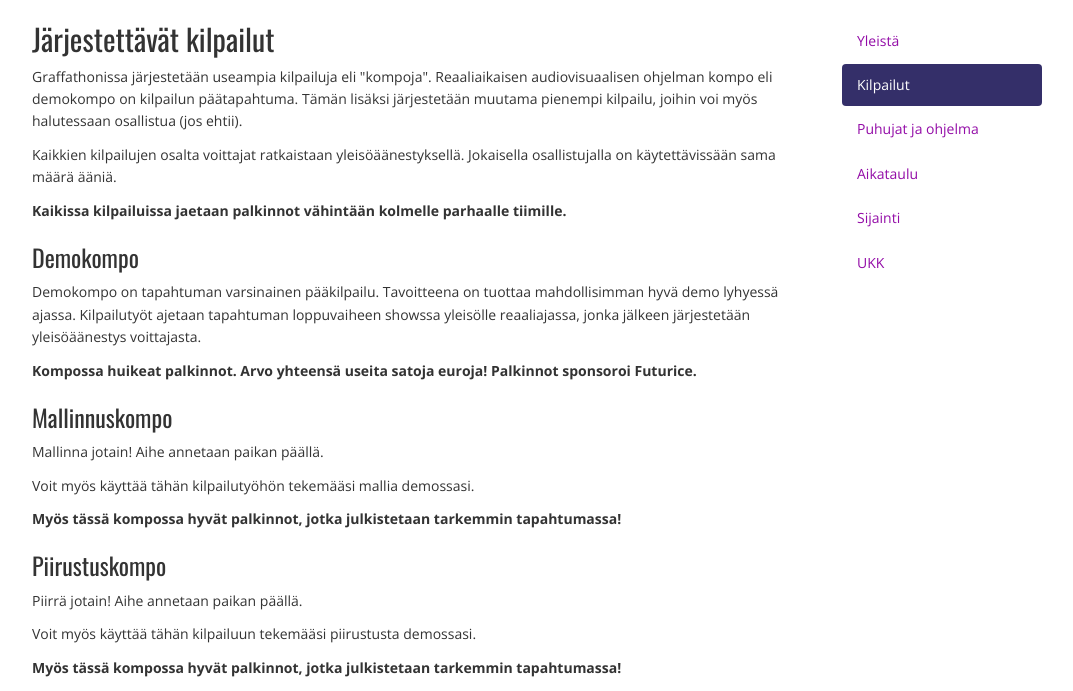
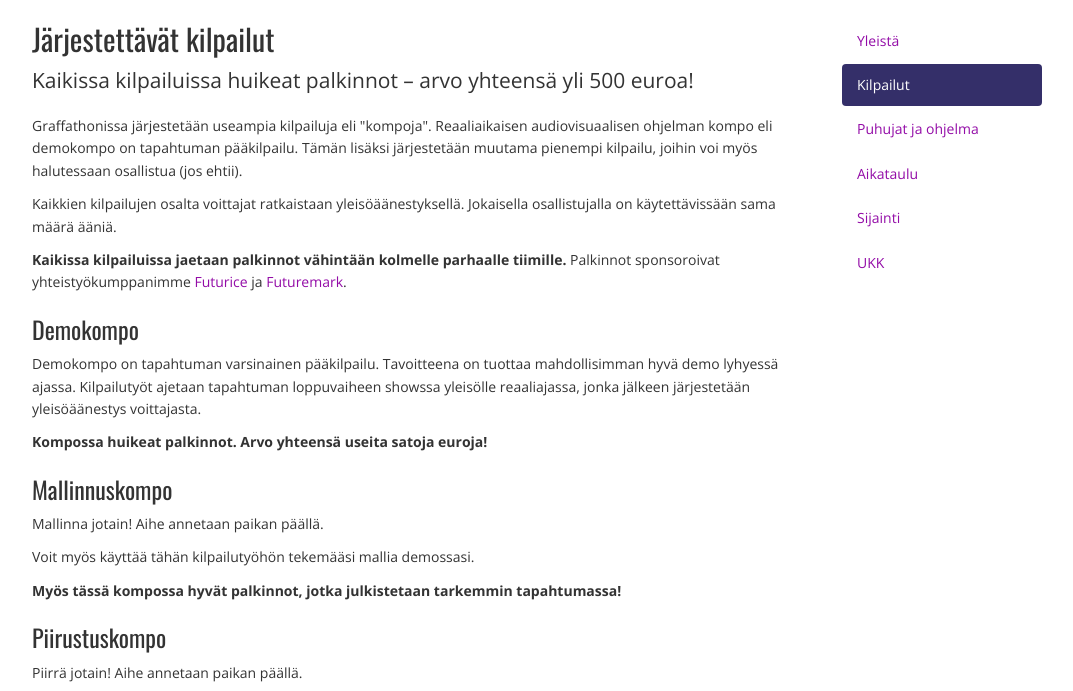
Before and after one commit to anttihirvonen/graffathon, a Flask app: page /info/competitions in a window 1280 px wide. Shown: the part 192-883 px from the top of the page, without its empty margins (83-1156 px from the left). Run offline with Flask 2, Linux system fonts and the light colour scheme; parts of the project's set-up code (start-up, migrations or seed data) failed here and were passed over; some libraries are stand-ins or nearby versions.

Commit message:
Improve content on competition page

```diff
--- a/app/templates/info/competitions.html
+++ b/app/templates/info/competitions.html
@@ -1,12 +1,13 @@
 {% extends 'info/base.html' %}
 {% block info_content %}
 <h2 id="competitions-section">Järjestettävät kilpailut</h2>
-<p>Graffathonissa järjestetään useampia kilpailuja eli "kompoja". Reaaliaikaisen audiovisuaalisen ohjelman kompo eli demokompo on kilpailun päätapahtuma. Tämän lisäksi järjestetään muutama pienempi kilpailu, joihin voi myös halutessaan osallistua (jos ehtii).</p>
+<p class="lead">Kaikissa kilpailuissa huikeat palkinnot – arvo yhteensä yli 500 euroa!</p>
+<p>Graffathonissa järjestetään useampia kilpailuja eli "kompoja". Reaaliaikaisen audiovisuaalisen ohjelman kompo eli demokompo on tapahtuman pääkilpailu. Tämän lisäksi järjestetään muutama pienempi kilpailu, joihin voi myös halutessaan osallistua (jos ehtii).</p>
 <p>Kaikkien kilpailujen osalta voittajat ratkaistaan yleisöäänestyksellä. Jokaisella osallistujalla on käytettävissään sama määrä ääniä.</p>
-<p><b>Kaikissa kilpailuissa jaetaan palkinnot vähintään kolmelle parhaalle tiimille.</b></p>
+<p><b>Kaikissa kilpailuissa jaetaan palkinnot vähintään kolmelle parhaalle tiimille.</b> Palkinnot sponsoroivat yhteistyökumppanimme <a href="http://www.futurice.com" target="_blank">Futurice</a> ja <a href="http://www.futuremark.com" target="_blank">Futuremark</a>.</p>
 <h3>Demokompo</h3>
 <p>Demokompo on tapahtuman varsinainen pääkilpailu. Tavoitteena on tuottaa mahdollisimman hyvä demo lyhyessä ajassa. Kilpailutyöt ajetaan tapahtuman loppuvaiheen showssa yleisölle reaaliajassa, jonka jälkeen järjestetään yleisöäänestys voittajasta.</p>
-<p><b>Kompossa huikeat palkinnot. Arvo yhteensä useita satoja euroja! Palkinnot sponsoroi Futurice.</b></p>
+<p><b>Kompossa huikeat palkinnot. Arvo yhteensä useita satoja euroja!</b></p>
 <h3>Mallinnuskompo</h3>
 <p>Mallinna jotain! Aihe annetaan paikan päällä.</p>
 <p>Voit myös käyttää tähän kilpailutyöhön tekemääsi mallia demossasi.</p>
```
